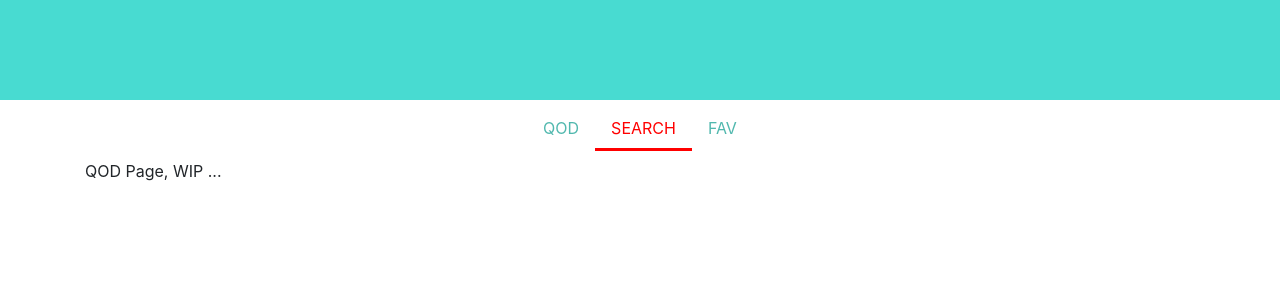
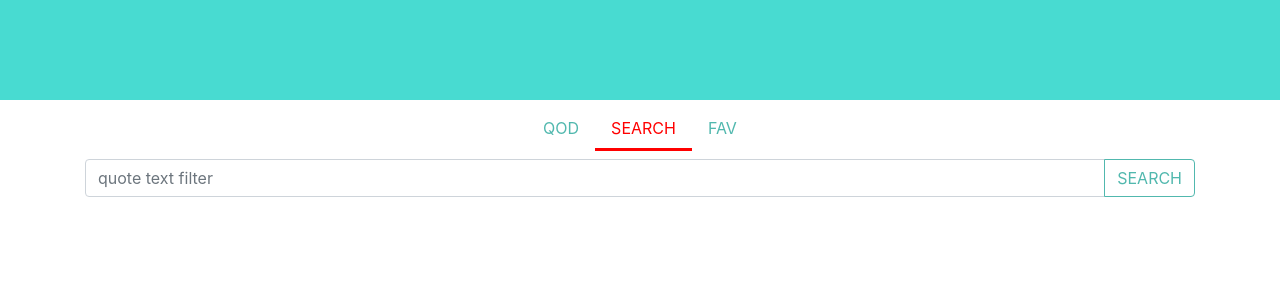
Before and after one commit to cecitorres/quote-of-day, a React app: page /quotes in a window 1280 px wide. Shown: the top 300 px of the page. Built offline with nearby package versions, Linux system fonts and the light colour scheme.

Commit message:
search quotes advance

```diff
--- a/src/api/quoteService.js
+++ b/src/api/quoteService.js
@@ -2,4 +2,8 @@ import axios from "axios";
 
 export const getQuoteOfDay = () => axios.get('https://favqs.com/api/qotd');
 
-export const searchQuotes = (data) => axios.get(`https://favqs.com/api/quotes/?filter=${data}`);
+export const getQuotes = (data) => axios.get(`https://favqs.com/api/quotes/?filter=${data}`, {
+  headers: {
+    Authorization: 'Token token="016060352ddb08c71ec35ac83d97dfa3"'
+  }
+});
--- /dev/null
+++ b/src/components/QODComponent.js
@@ -0,0 +1,14 @@
+import React from "react";
+
+const QODComponent = ({ quote }) => (
+  <blockquote className="blockquote">
+    <p className="mb-0">
+      <i className="material-icons text-primary">format_quote</i>
+      <span>{quote.body}</span>
+      <i className="material-icons text-primary">format_quote</i>
+    </p>
+    <p className="text-center text-primary">.. {quote.author}</p>
+  </blockquote>
+);
+
+export default QODComponent;
--- /dev/null
+++ b/src/components/QuoteResult.jsx
@@ -0,0 +1,18 @@
+import React from "react";
+
+const QuoteResult = ({ quote }) => (
+  <div className="alert alert-dark my-3">
+    <p className="mb-0">{quote.body}</p>
+    <div className="align-items-end text-center text-wrap">
+      <span>-- {quote.author}</span>
+      <button
+        type="button"
+        className="btn btn-secondary btn-sm ml-3 rounded-circle float-right"
+      >
+        <i className="material-icons">favorite</i>
+      </button>
+    </div>
+  </div>
+);
+
+export default QuoteResult;
--- a/src/views/QODPage.js
+++ b/src/views/QODPage.js
@@ -3,6 +3,7 @@ import React, {
 	useEffect
 } from 'react';
 import { getQuoteOfDay } from '../api/quoteService';
+import QODComponent from '../components/QODComponent';
 
 const App = () => {
 	const [quote, setQuote] = useState({
@@ -21,18 +22,7 @@ const App = () => {
 
 	return (
 		<>
-			<blockquote className="blockquote">
-				<p className="mb-0">
-				<i className="material-icons text-primary">format_quote</i>
-				<span>
-					{quote.body}
-				</span>
-				<i className="material-icons text-primary">format_quote</i>
-				</p>
-				<p className="text-center text-primary">
-					.. {quote.author}
-				</p>
-			</blockquote>
+			<QODComponent quote={quote} />
 			<div className="row">
 				<div className="mx-auto">
 					<button
--- a/src/views/QuotesPage.js
+++ b/src/views/QuotesPage.js
@@ -1,7 +1,60 @@
-import React from 'react';
+import React, { useState } from "react";
+import { getQuotes } from "../api/quoteService";
+import QuoteResult from "../components/QuoteResult.jsx";
 
-const App = () => (
-  <div>QOD Page, WIP ...</div>
-);
+const QuotesPage = () => {
+  const [textFilter, setTextFilter] = useState("");
+  const [results, setResults] = useState([]);
+  const [loading, setLoading] = useState(false);
 
-export default App;
+  const handleSearchInput = (e) => {
+    const text = e.target.value;
+    setTextFilter(text);
+  };
+
+  const searchQuotes = async () => {
+    if (textFilter === "") return;
+    setLoading(true);
+    const response = await getQuotes(textFilter);
+    setResults(response.data.quotes);
+    setLoading(false);
+  };
+
+  const resultsHtml = results.map((quote) => (
+    <QuoteResult quote={quote} key={quote.id} />
+  ));
+
+  return (
+    <>
+      <div className="input-group mb-3">
+        <input
+          value={textFilter}
+          onChange={handleSearchInput}
+          type="text"
+          className="form-control"
+          placeholder="quote text filter"
+        />
+        <div className="input-group-append">
+          <button
+            onClick={searchQuotes}
+            className="btn btn-outline-primary"
+            type="button"
+          >
+            {loading ? (
+              <span
+                className="spinner-border spinner-border-sm"
+                role="status"
+                aria-hidden="true"
+              ></span>
+            ) : (
+              "SEARCH"
+            )}
+          </button>
+        </div>
+        {resultsHtml}
+      </div>
+    </>
+  );
+};
+
+export default QuotesPage;
--- a/webpack.common.js
+++ b/webpack.common.js
@@ -6,7 +6,8 @@ module.exports = {
     entry: path.join(__dirname, 'src/index.js'),
     output: {
         filename: '[name].bundle.js',
-        path: path.resolve(__dirname, 'dist')
+        path: path.resolve(__dirname, 'dist'),
+        publicPath: '/'
     },
     module: {
         rules: [
--- a/webpack.development.js
+++ b/webpack.development.js
@@ -5,7 +5,7 @@ module.exports = merge(common, {
     mode: 'development',
     devtool: 'inline-source-map',
     devServer: {
-        // contentBase: './dist',
-        // hot: true
+        historyApiFallback: true,
+        hot: true
     }
 });
```
Also changed, not shown: src/components/FavoriteQuotesComponent.js (added), src/components/QuotesComponent.js (added).
